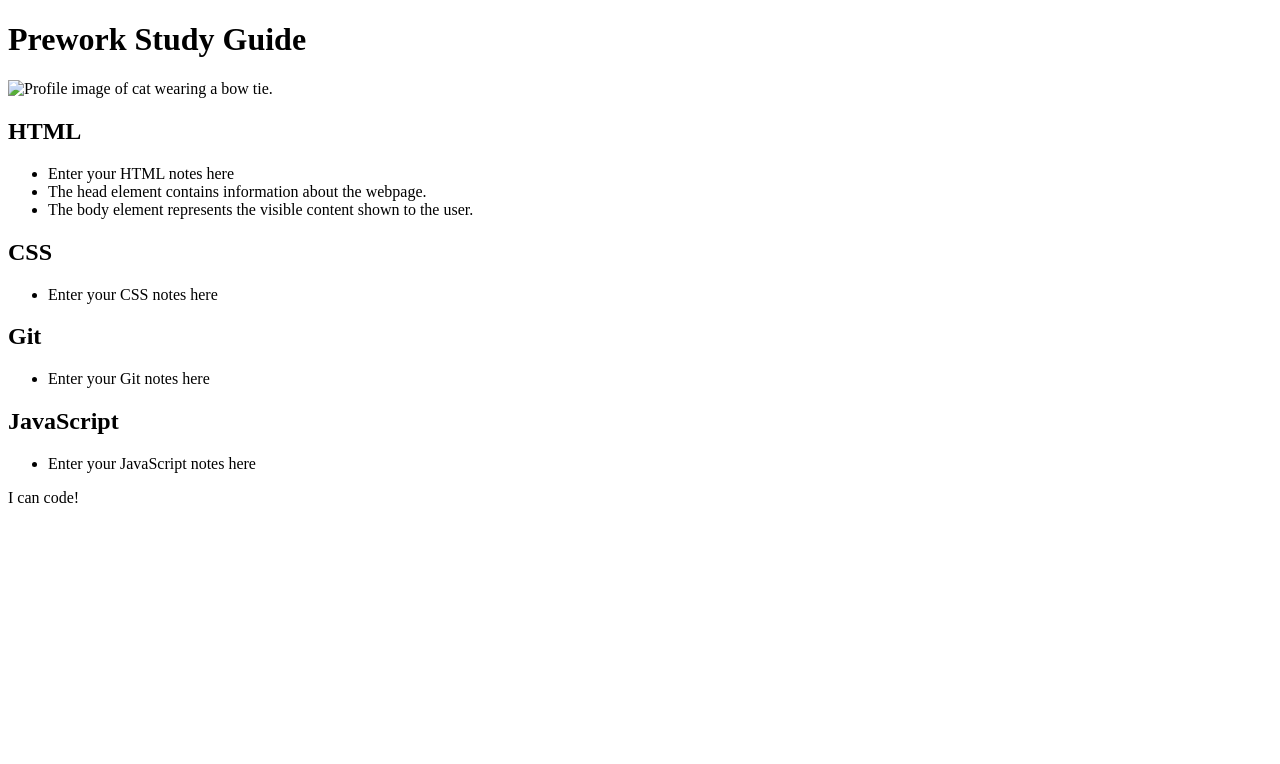
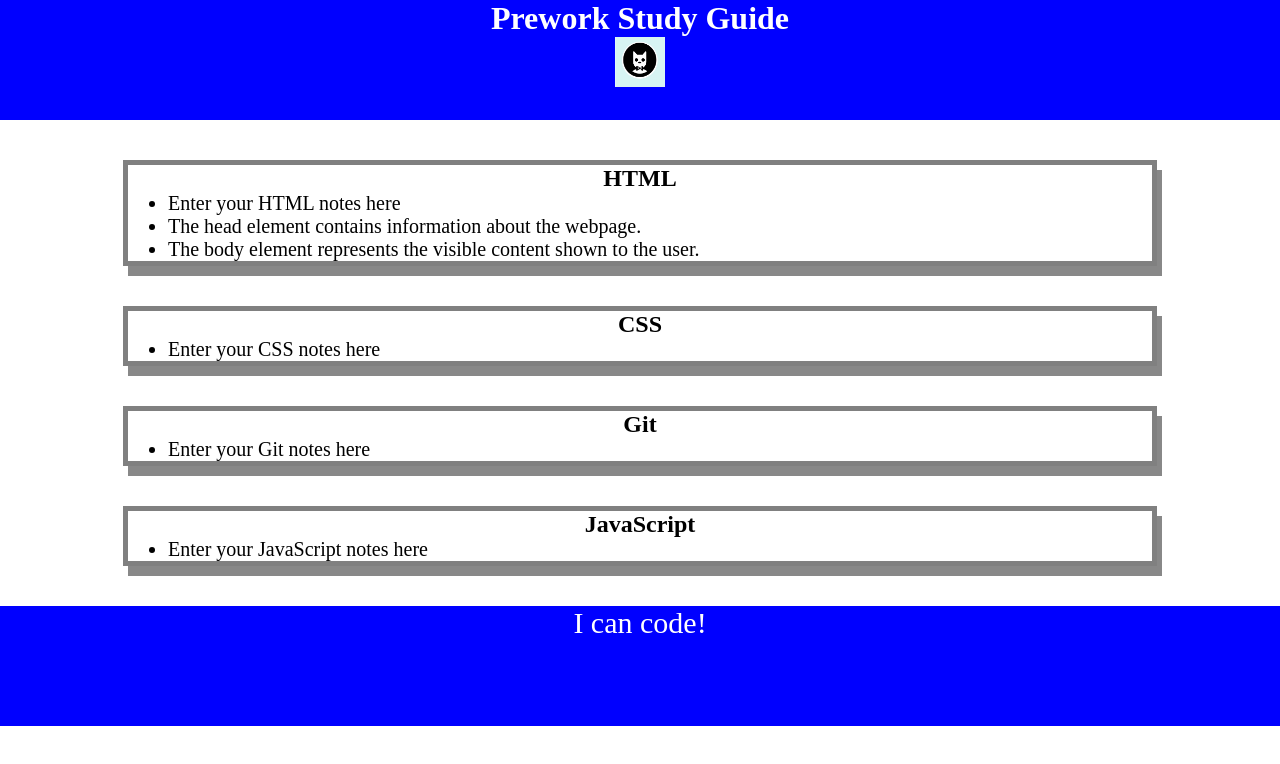
Before and after one commit to Xenon789/prework-study-guide, a plain HTML site: page index.html in a window 1280 px wide. Drawn offline with Linux system fonts and the light colour scheme.

Commit message:
added CSS to project

```diff
--- /dev/null
+++ b/assets/style.css
@@ -0,0 +1,42 @@
+* {
+    margin: 0;
+    padding: 0;
+   }
+
+   header,
+   footer {
+    width: 100%;
+    height: 120px;
+    background-color: blue;
+    color: white;
+   }
+
+   h1,
+   h2 {
+    text-align: center;
+   }
+
+   img {
+    display: block;
+    height: 50px;
+    width: 50px;
+    margin-left: auto;
+    margin-right: auto;
+   }
+
+   ul {
+    padding-left: 40px;
+    font-size: 20px;
+   }
+
+   p {
+    text-align: center;
+    font-size: 30px;
+   }
+
+   .card {
+    width: 80%;
+    margin: 40px auto;
+    border: 5px solid gray;
+    box-shadow: 5px 10px #888888;
+  }
--- a/index.html
+++ b/index.html
@@ -4,6 +4,7 @@
     <meta charset="UTF-8" />
     <meta http-equiv="X-UA-Compatible" content="IE=edge" />
     <meta name="viewport" content="width=device-width, initial-scale=1.0" />
+    <link rel="stylesheet" href="./assets/style.css">
     <title>Prework Study Guide</title>
   </head>
   <body>
```
Also changed, not shown: assets/bowtie-cat.png (added), 1 other file.
